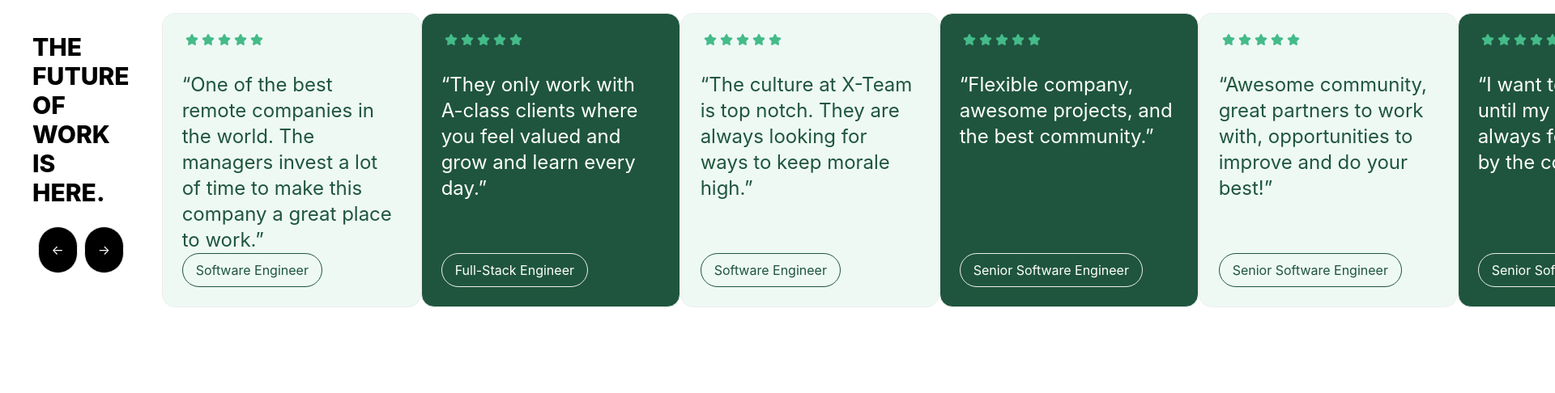
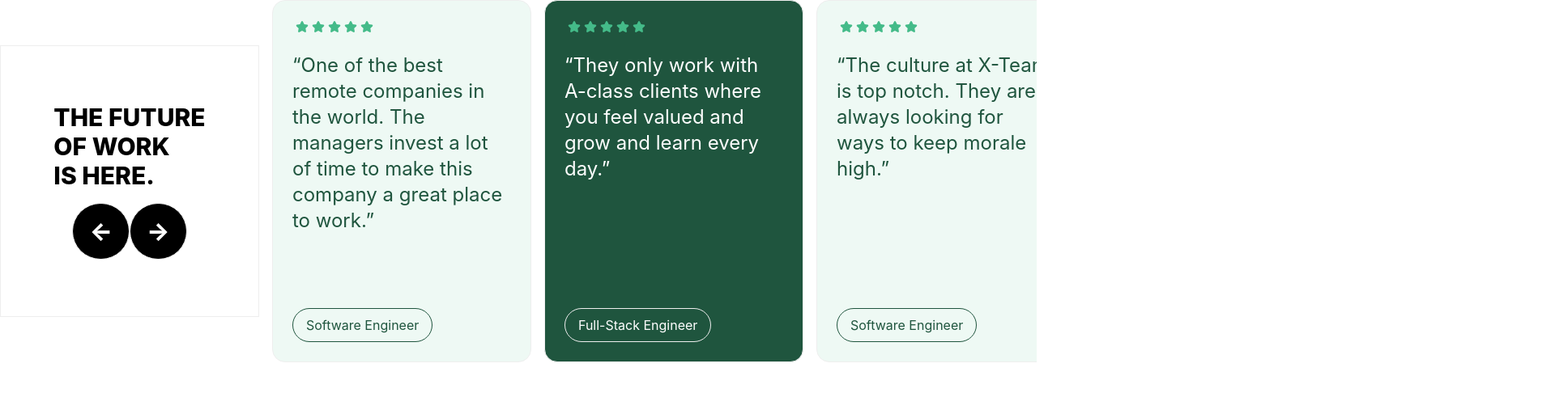
Before and after one commit to a14a19/8ase, a React (Vite) app: page / in a window 1280 px wide. Shown: the top 486 px of the page at 81% size, 1920 px wide, since content can reach past the window. Built offline with nearby package versions, Linux system fonts and the light colour scheme.

Commit message:
round arrow buttons

```diff
--- a/src/components/EmployeeReviewCard.jsx
+++ b/src/components/EmployeeReviewCard.jsx
@@ -18,32 +18,31 @@ export default function EmployeeReviewCard() {
 
    return (
       <>
-         <div className="flex space-x-4 h-[25rem] overflow-x-auto w-[140rem] m-4">
-            <div className="flex flex-col">
-               <div className="flex items-center p-6 text-3xl font-extrabold">
+         <div className="flex space-x-4 overflow-x-auto">
+            <div className="flex flex-col justify-center">
+               <div className="flex flex-col border h-3/4 justify-center items-center text-3xl font-extrabold w-[20rem]">
                   THE FUTURE <br /> OF WORK <br /> IS HERE.
-               </div>
-               <div className="flex justify-center space-x-2">
+                  <div className="mt-4">
                      <button
-                     className="border rounded-full p-4 bg-black text-white"
+                        className="border rounded-full px-5 py-4 bg-black text-white"
                         onClick={handlePrevSlide}
                      >
                         &larr;
                      </button>
                      <button
-                     className="border rounded-full p-4 bg-black text-white"
+                        className="border rounded-full px-5 py-4 bg-black text-white"
                         onClick={handleNextSlide}
                      >
                         &rarr;
                      </button>
                   </div>
                </div>
-            <div className="relative w-[140rem] h-[25rem]">
-               <div className="flex transition-transform ease-in-out duration-300 transform translate-x-[calc(-100%*currentSlide)]">
+            </div>
+            <div className="flex space-x-4">
                {EmployeeReviewsData.map((data, index) => (
                   <div
                      key={index}
-                        className={`flex flex-col border rounded-2xl p-6 w-[140rem] ${
+                     className={`flex flex-col border rounded-2xl p-6 w-[20rem] h-[28rem] ${
                         index % 2 === 0
                            ? "bg-lightgreen text-darkgreen"
                            : "bg-darkgreen text-white"
@@ -97,7 +96,7 @@ export default function EmployeeReviewCard() {
                            <path d="M20.924 7.625a1.523 1.523 0 0 0-1.238-1.044l-5.051-.734-2.259-4.577a1.534 1.534 0 0 0-2.752 0L7.365 5.847l-5.051.734A1.535 1.535 0 0 0 1.463 9.2l3.656 3.563-.863 5.031a1.532 1.532 0 0 0 2.226 1.616L11 17.033l4.518 2.375a1.534 1.534 0 0 0 2.226-1.617l-.863-5.03L20.537 9.2a1.523 1.523 0 0 0 .387-1.575Z" />
                         </svg>
                      </div>
-                        <div className="flex text-2xl text-left mt-8">
+                     <div className="flex text-2xl text-left mt-6">
                         {data.review}
                      </div>
                      <div className="flex flex-grow items-end">
@@ -115,7 +114,6 @@ export default function EmployeeReviewCard() {
                      </div>
                   </div>
                ))}
-               </div>
             </div>
          </div>
       </>
```
Lines whose indentation alone changed are shown as unchanged.
